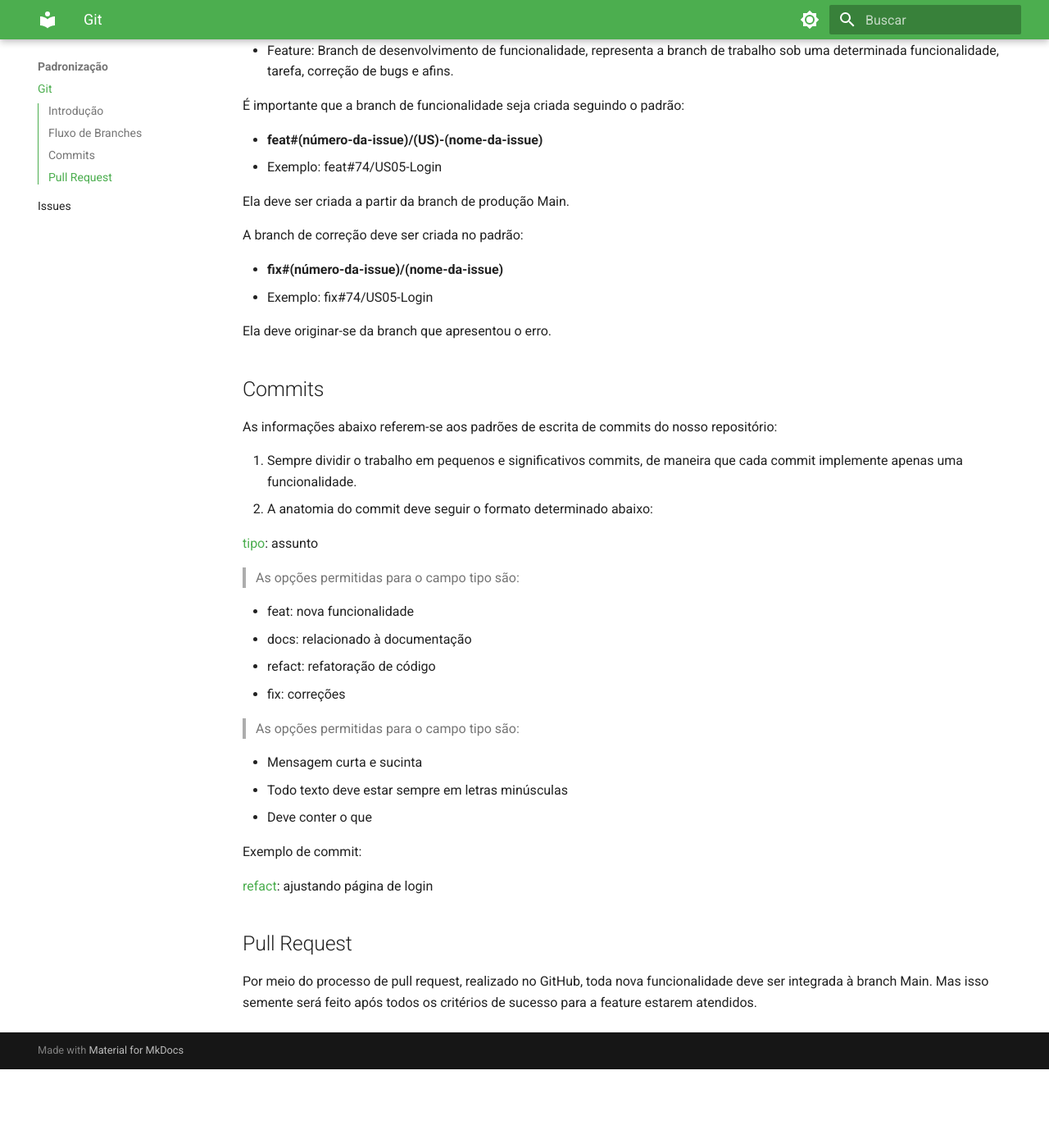
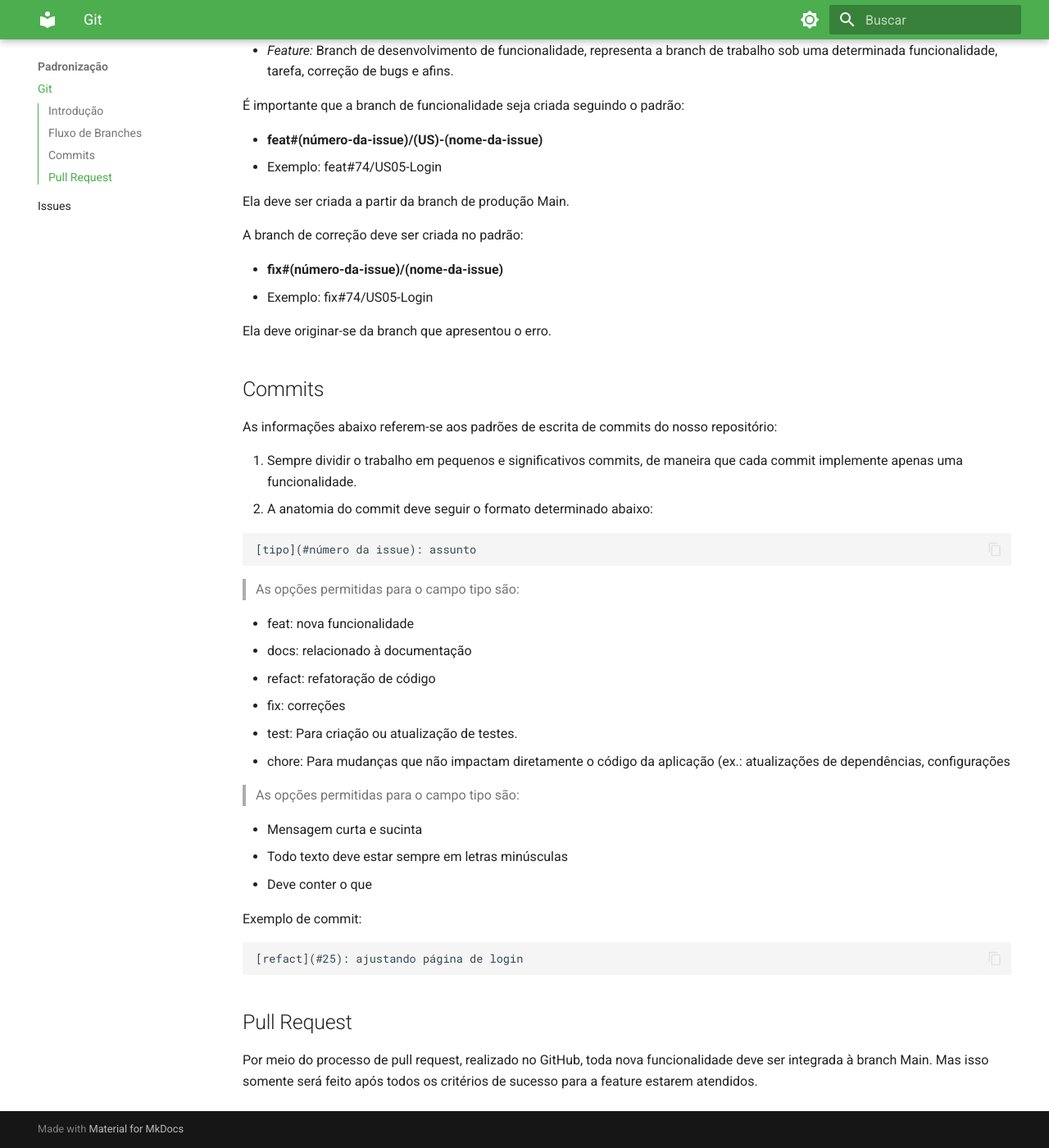
Before and after one commit to unb-mds/2024-2-Urbanize, an MkDocs documentation site: the page built from docs/padronizacaoGit.md, in a window 1280 px wide and 1400 px high, scrolled down 524 px. Shown: the whole window at 82% size. Built offline with MkDocs 1.6.1 and Material for MkDocs 9.7.7, drawn with Linux system fonts in a browser that asks for light colours; before the commit the page ends 1828 px from its top, so only the background shows below that.

````diff
--- a/docs/padronizacaoGit.md
+++ b/docs/padronizacaoGit.md
@@ -30,15 +30,17 @@
 1. Sempre dividir o trabalho em pequenos e significativos commits, de maneira que cada commit implemente apenas uma funcionalidade.
 2. A anatomia do commit deve seguir o formato determinado abaixo:
 
-
+```bash
 [tipo](#número da issue): assunto
-
+```
 > As opções permitidas para o campo tipo são:
 
 - feat: nova funcionalidade
 - docs: relacionado à documentação
 - refact: refatoração de código
 - fix: correções
+- test: Para criação ou atualização de testes.
+- chore: Para mudanças que não impactam diretamente o código da aplicação (ex.: atualizações de dependências, configurações
 
 > As opções permitidas para o campo tipo são:
 
@@ -47,10 +49,10 @@
 - Deve conter o que
 
 Exemplo de commit:
-
+```bash
 [refact](#25): ajustando página de login
-
+```
 
 ## Pull Request
 
-Por meio do processo de pull request, realizado no GitHub, toda nova funcionalidade deve ser integrada à branch Main. Mas isso semente será feito após todos os critérios de sucesso para a feature estarem atendidos.
+Por meio do processo de pull request, realizado no GitHub, toda nova funcionalidade deve ser integrada à branch Main. Mas isso somente será feito após todos os critérios de sucesso para a feature estarem atendidos.
````
Also changed, not shown: other parts of docs/padronizacaoGit.md (+2 -2 lines), docs/arquitetura.md (+10 -9 lines).
